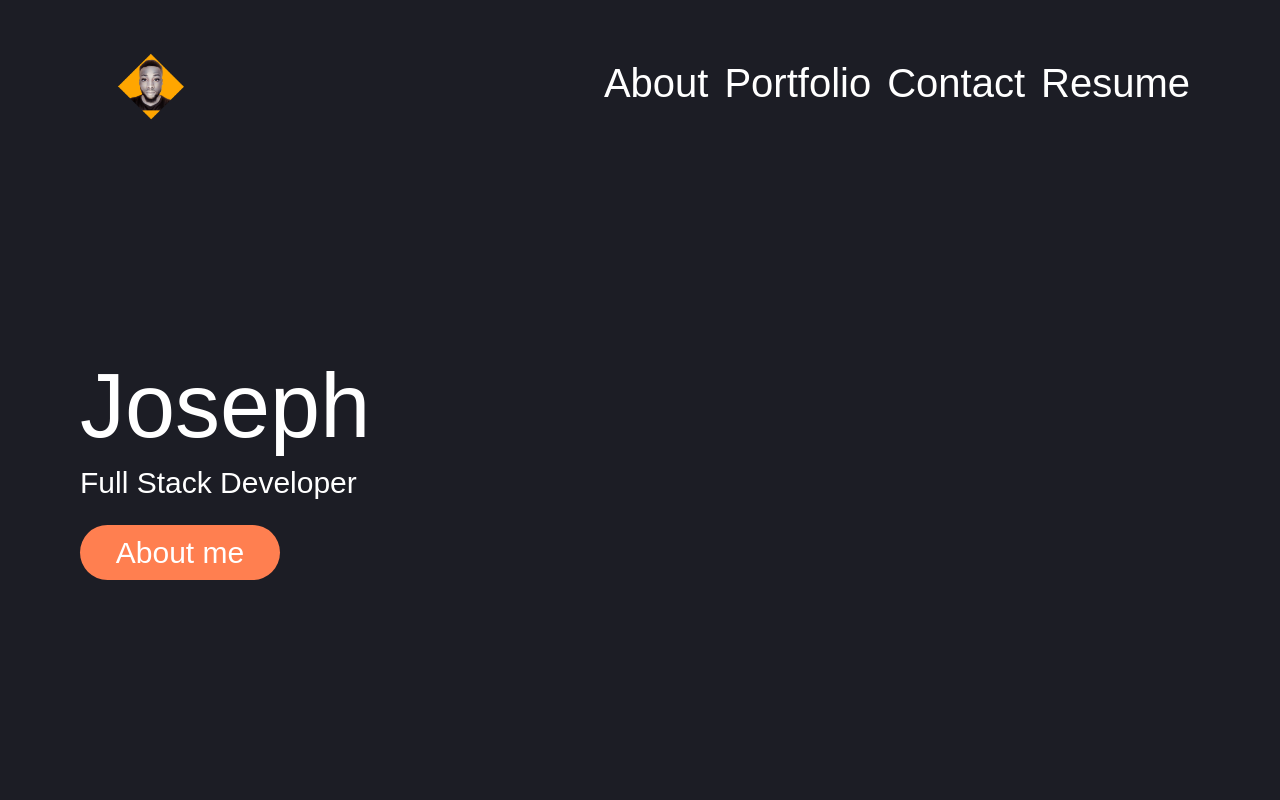
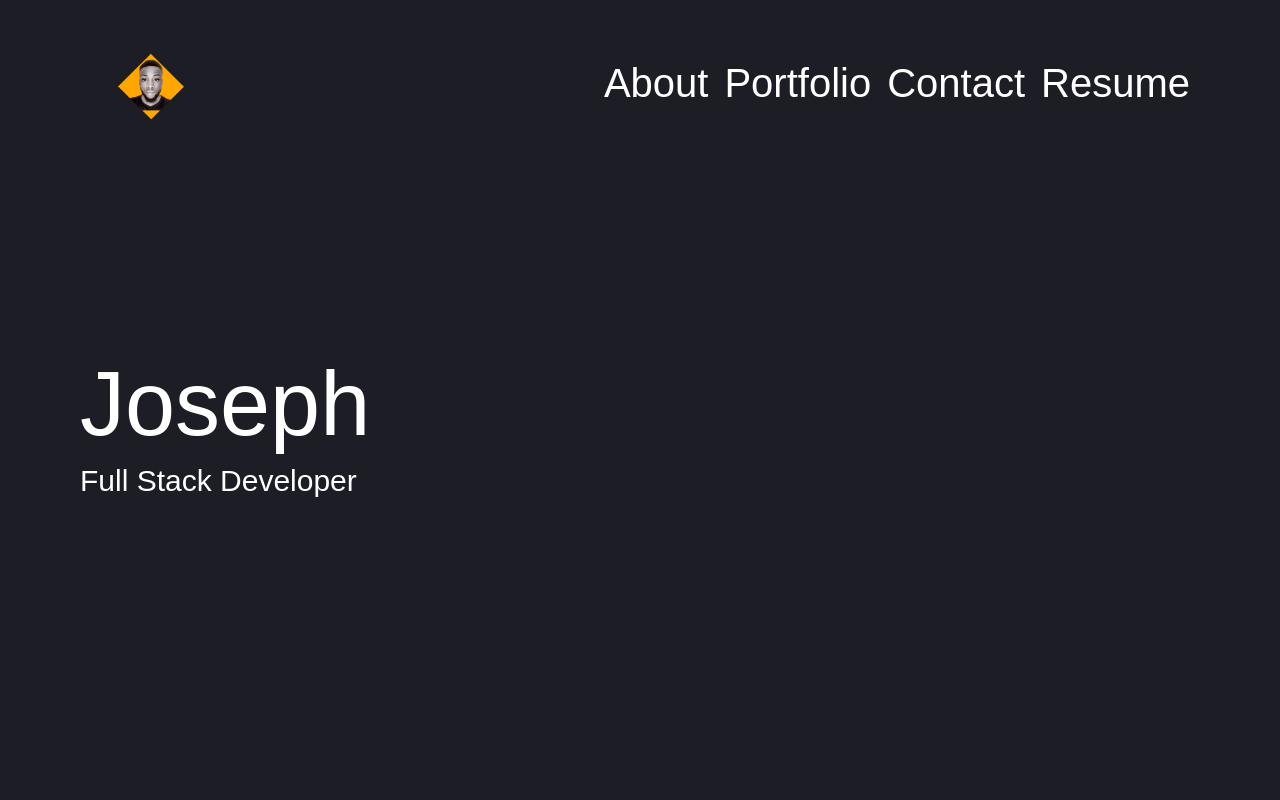
Before and after one commit to joesen-dev/react-portfolio, a React (Create React App) app: page / in a window 1280 px wide. Shown: the top 800 px of the page. Built offline with nearby package versions, Linux system fonts and the light colour scheme.

Commit message:
[ISSUE #15] - Cleaned up UI

```diff
--- a/src/components/Nav/index.js
+++ b/src/components/Nav/index.js
@@ -61,13 +61,12 @@ function Navigation(props) {
       </header>
       <div className="hero-container">
         <div className="hero-text">
-          <h1>Joseph</h1>
+          <h1>
+            <a href="#about" onClick={() => handlePageChange("About")}>
+              Joseph
+            </a>
+          </h1>
           <p>Full Stack Developer</p>
-          <div className="button">
-            <a href="#about" onClick={() => handlePageChange("About")}>
-              About me
-            </a>
-          </div>
         </div>
       </div>
     </section>
--- a/src/components/Portfolio/index.js
+++ b/src/components/Portfolio/index.js
@@ -18,11 +18,11 @@ function Portfolio() {
               <img src={gitSocial} className="card-img" alt="Git Social"></img>
               <div className="card-img-overlay">
                 <h5 className="card-title">Git Social</h5>
-                <p className="card-text">
+                {/* <p className="card-text">
                   Git Social is a social app for new developers to post about
                   their projects and solicit help from other developers looking
                   to build their portfolios.
-                </p>
+                </p> */}
                 <a
                   className="project-link"
                   href="https://github.com/joesen-dev/git-social">
@@ -66,10 +66,10 @@ function Portfolio() {
               <img src={foodr} className="card-img" alt="FOODr"></img>
               <div className="card-img-overlay">
                 <h5 className="card-title">FOODr</h5>
-                <p className="card-text">
+                {/* <p className="card-text">
                   FOODr is a recommendation app that suggests local restaurants
                   near the user.
-                </p>
+                </p> */}
                 <a
                   className="project-link"
                   href="https://github.com/joesen-dev/projectAwesome">
@@ -96,10 +96,10 @@ function Portfolio() {
               <img src={readMePro} className="card-img" alt="Readme Pro"></img>
               <div className="card-img-overlay">
                 <h5 className="card-title">Readme Pro</h5>
-                <p className="card-text">
+                {/* <p className="card-text">
                   The README generator is designed to streamline creating
                   Professional README files for developers
-                </p>
+                </p> */}
                 <a
                   className="project-link"
                   href="https://github.com/joesen-dev/readme-pro">
@@ -121,11 +121,11 @@ function Portfolio() {
               <img src={noteTaker} className="card-img" alt="Note Taker"></img>
               <div className="card-img-overlay">
                 <h5 className="card-title">Note Taker</h5>
-                <p className="card-text">
+                {/* <p className="card-text">
                   Use Note Taker to write and save notes so that you can
                   organize my thoughts and keep track of tasks you need to
                   complete.
-                </p>
+                </p> */}
                 <a
                   className="project-link"
                   href="https://github.com/joesen-dev/note-taker">
@@ -176,10 +176,10 @@ function Portfolio() {
                 alt="Team Builder"></img>
               <div className="card-img-overlay">
                 <h5 className="card-title">Team Builder </h5>
-                <p className="card-text">
+                {/* <p className="card-text">
                   A command line application that takes user input and builds a
                   webpage with the team's basic information.
-                </p>
+                </p> */}
                 <a
                   className="project-link"
                   href="https://github.com/joesen-dev/team-builder">
@@ -204,10 +204,10 @@ function Portfolio() {
                 alt="Staff Tracker"></img>
               <div className="card-img-overlay">
                 <h5 className="card-title">Staff Tracker</h5>
-                <p className="card-text">
+                {/* <p className="card-text">
                   View and manage the the departments, roles, and employees in
                   your company in the command line with Staff Tracker.
-                </p>
+                </p> */}
                 <a
                   className="project-link"
                   href="https://github.com/joesen-dev/team-builder">
--- a/src/index.css
+++ b/src/index.css
@@ -72,7 +72,7 @@ section {
   background-color: var(--primary);
   height: 100vh;
   color: white !important;
-  font-size: 40px !important;
+  font-size: 40px;
 }
 
 footer {
@@ -127,7 +127,7 @@ p {
 
 .hero-container {
   display: flex;
-  height: 100%;
+  height: 90%;
   justify-content: space-between;
   align-items: center;
 }
```
